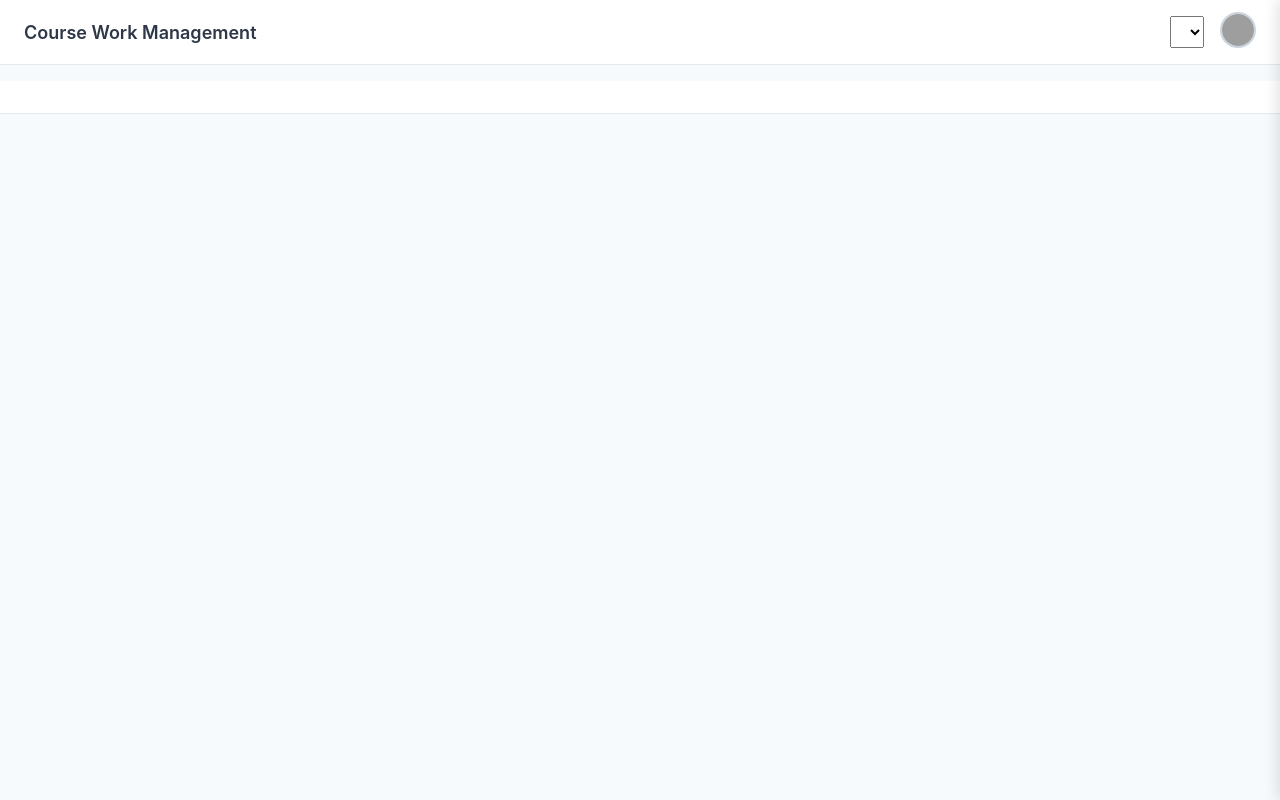
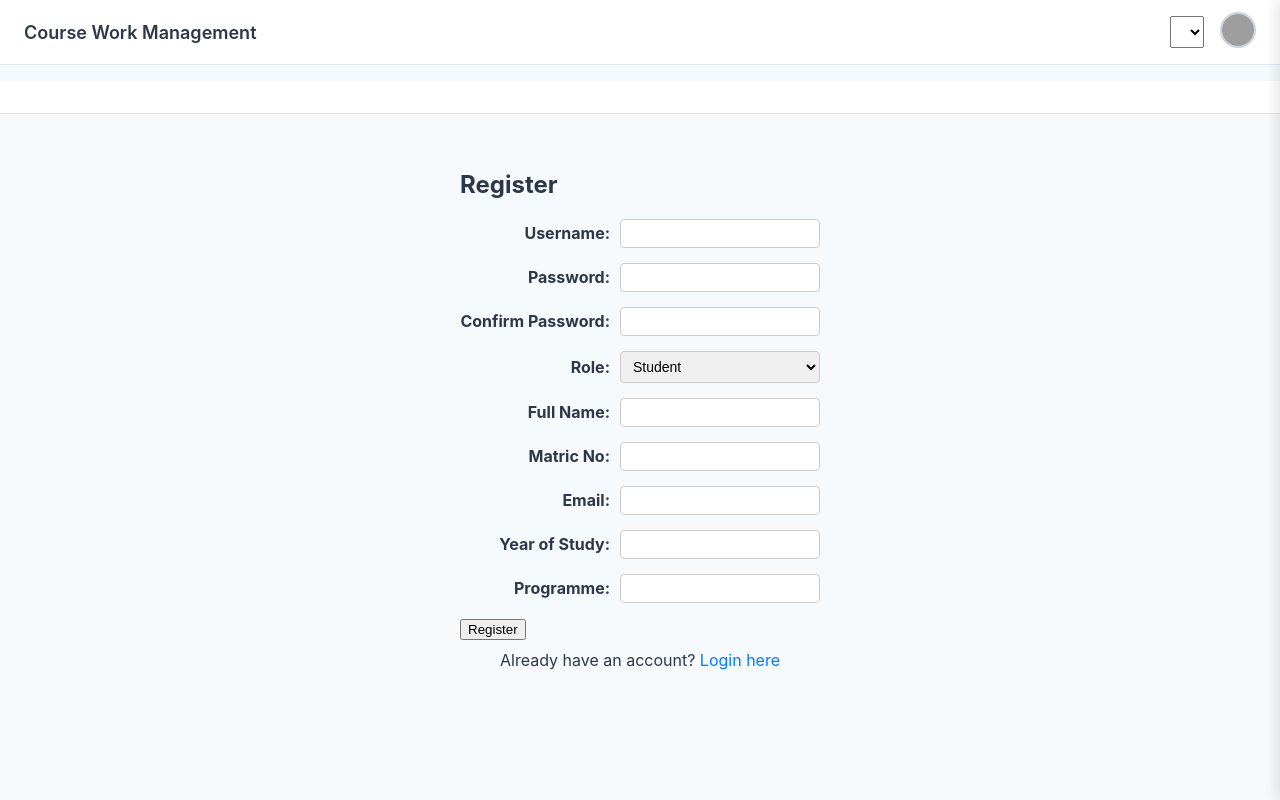
Before and after one commit to azizben345/course-mark-management-webapp, a Vue app in the folder frontend/: page /#/register in a window 1280 px wide. Built offline with nearby package versions, Linux system fonts and the light colour scheme; sample sign-in values are in the browser's storage; grey boxes are pictures that could not be loaded.

Commit message:
register frontend

```diff
--- a/frontend/package.json
+++ b/frontend/package.json
@@ -32,7 +32,8 @@
     "eslint:recommended"
   ],
   "parserOptions": {
-      "parser": "@babel/eslint-parser"
+    "parser": "@babel/eslint-parser",
+    "requireConfigFile": false
   },
   "rules": {}
 },
--- a/frontend/src/router/index.js
+++ b/frontend/src/router/index.js
@@ -4,6 +4,7 @@ import { createRouter, createWebHashHistory } from 'vue-router';
 // Universal Views
 import MyDashboard from '../views/MyDashboard.vue';
 import MyLogin from '../views/MyLogin.vue';
+import MyRegister from '../views/MyRegister.vue';
 // import DashboardLecturer from '../views/DashboardLecturer.vue';
 // import DashboardStudent from '../views/DashboardStudent.vue';
 // import DashboardAdvisor from '../views/DashboardAdvisor.vue';
@@ -42,6 +43,13 @@ import ManageUsers from '../views/Admin/ManageUsers.vue';
 
 const routes = [
   { path: '/', component: MyLogin },
+  { path: '/register', component: MyRegister },
+
+  {
+    path: '/login',
+    name: 'Login',
+    component: MyLogin,
+  },
 
   // Dashboards
   { path: '/dashboard', component: MyDashboard },
--- a/frontend/src/views/MyLogin.vue
+++ b/frontend/src/views/MyLogin.vue
@@ -2,7 +2,7 @@
   <div>
     <div class="login-container">
       <h2>Login</h2>
-      <form @submit.prevent="loginUser">
+      <form @submit.prevent="login"> <!-- ✅ fixed here -->
         <div>
           <label for="username">Username:</label>
           <input v-model="username" type="text" id="username" required />
@@ -13,12 +13,18 @@
           <input v-model="password" type="password" id="password" required />
         </div>
 
-        <button @click="login">Login</button>
+        <button type="submit">Login</button> <!-- ✅ cleaned this -->
 
+        <p class="register-link">
+          Don't have an account?
+          <router-link to="/register">Register here</router-link>
+        </p>
       </form>
     </div>
+
+    <!-- ✅ improved feedback display -->
     <p v-if="successMessage" class="success">{{ successMessage }}</p>
-    <p v-else-if="errorMessage" class="error">{{ errorMessage }}</p>
+    <p v-if="errorMessage" class="error">{{ errorMessage }}</p>
   </div>
 </template>
 
@@ -35,8 +41,8 @@ export default {
   },
   methods: {
     async login() {
+      console.log("Login method triggered");
       try {
-            // Send POST request to /login for authentication
         const res = await fetch('http://localhost:8000/login', {
           method: 'POST',
           headers: { 'Content-Type': 'application/json' },
@@ -47,42 +53,44 @@ export default {
         });
 
         const data = await res.json();
+        console.log('Login response:', data);
 
         if (res.ok && data.token) {
-                // Store JWT token in localStorage
+          // Clear messages
+          this.errorMessage = '';
+          this.successMessage = 'Login successful! Redirecting...';
+
+          // Store JWT token
           localStorage.setItem('jwt', data.token);
 
-                // Fetch the user's role
+          // Fetch user role
           const roleRes = await fetch('http://localhost:8000/me/role', {
-                    method: 'GET',
             headers: {
               'Authorization': `Bearer ${data.token}`
             }
           });
 
           const roleData = await roleRes.json();
-
           if (roleRes.ok && roleData.role) {
-                    // Store the role in localStorage
             localStorage.setItem('role', roleData.role);
           } else {
             console.error('Failed to fetch user role');
           }
 
-                // Redirect to dashboard
+          // Redirect
           this.$router.push('/dashboard');
         } else {
-                alert(data.error || 'Login failed');
+          this.errorMessage = data.error || 'Login failed.';
         }
+
       } catch (err) {
         console.error('Login error:', err);
-            alert('Login error. Please try again.');
+        this.errorMessage = 'Login error. Please try again.';
       }
     }
   }
 };
 </script>
-
 
 <style scoped>
 .login-container {
@@ -94,4 +102,19 @@ export default {
   color: red;
   margin-top: 10px;
 }
+.success {
+  color: green;
+  margin-top: 10px;
+}
+.register-link {
+  margin-top: 10px;
+  text-align: center;
+}
+.register-link a {
+  color: #007bff;
+  text-decoration: none;
+}
+.register-link a:hover {
+  text-decoration: underline;
+}
 </style>
--- /dev/null
+++ b/frontend/src/views/MyRegister.vue
@@ -0,0 +1,276 @@
+<template>
+  <div class="register-container">
+    <h2>Register</h2>
+    <form @submit.prevent="register">
+      <!-- Common Fields -->
+      <div class="form-row">
+        <label for="username">Username:</label>
+        <input v-model="form.username" type="text" id="username" required />
+      </div>
+
+      <div class="form-row">
+        <label for="password">Password:</label>
+        <input v-model="form.password" type="password" id="password" required />
+      </div>
+
+      <div class="form-row">
+        <label for="confirmPassword">Confirm Password:</label>
+        <input v-model="form.confirmPassword" type="password" id="confirmPassword" required />
+      </div>
+
+      <div class="form-row">
+        <label for="role">Role:</label>
+        <select v-model="form.role" id="role" required>
+          <option value="student">Student</option>
+          <option value="lecturer">Lecturer</option>
+          <option value="advisor">Advisor</option>
+        </select>
+      </div>
+
+        <!-- Conditional Fields: Student -->
+        <div v-if="form.role === 'student'">
+            <div class="form-row">
+                <label for="fullName">Full Name:</label>
+                <input v-model="form.fullName" type="text" id="fullName" required />
+            </div>
+
+            <div class="form-row">
+                <label for="matricNo">Matric No:</label>
+                <input v-model="form.matricNo" type="text" id="matricNo" required />
+            </div>
+
+            <div class="form-row">
+                <label for="email">Email:</label>
+                <input v-model="form.email" type="email" id="email" required />
+            </div>
+
+            <div class="form-row">
+                <label for="yearOfStudy">Year of Study:</label>
+                <input v-model="form.yearOfStudy" type="text" id="yearOfStudy" required />
+            </div>
+
+            <div class="form-row">
+                <label for="programme">Programme:</label>
+                <input v-model="form.programme" type="text" id="programme" required />
+            </div>
+        </div>
+
+
+      <!-- Conditional Fields: Lecturer -->
+      <div v-if="form.role === 'lecturer'">
+        <div class="form-row">
+            <label for="lecturerName">Full Name:</label>
+            <input v-model="form.lecturerName" type="text" id="lecturerName" required />
+        </div>
+
+        <div class="form-row">
+            <label for="lecturerStaffId">Staff ID:</label>
+            <input v-model="form.lecturerStaffId" type="text" id="lecturerStaffId" required />
+        </div>
+
+        <div class="form-row">
+            <label for="lecturerEmail">Email:</label>
+            <input v-model="form.lecturerEmail" type="email" id="lecturerEmail" required />
+        </div>
+
+        <div class="form-row">
+            <label for="lecturerDepartment">Department:</label>
+            <input v-model="form.lecturerDepartment" type="text" id="lecturerDepartment" required />
+        </div>
+      </div>
+
+      <!-- Conditional Fields: Advisor -->
+      <div v-if="form.role === 'advisor'">
+        <div class="form-row">
+            <label for="advisorName">Full Name:</label>
+            <input v-model="form.advisorName" type="text" id="advisorName" required />
+        </div>
+
+        <div class="form-row">
+            <label for="advisorStaffId">Staff ID:</label>
+            <input v-model="form.advisorStaffId" type="text" id="advisorStaffId" required />
+        </div>
+
+        <div class="form-row">
+            <label for="advisorEmail">Email:</label>
+            <input v-model="form.advisorEmail" type="email" id="advisorEmail" required />
+        </div>
+
+        <div class="form-row">
+            <label for="advisorDepartment">Department:</label>
+            <input v-model="form.advisorDepartment" type="text" id="advisorDepartment" required />
+        </div>
+
+        <div class="form-row">
+            <label for="adviseeQuota">Advisee Quota:</label>
+            <input v-model="form.adviseeQuota" type="number" id="adviseeQuota" required />
+        </div>
+      </div>
+
+      <button type="submit">Register</button>
+
+      <p class="success" v-if="successMessage">{{ successMessage }}</p>
+      <p class="error" v-if="errorMessage">{{ errorMessage }}</p>
+
+      <p class="login-link">
+        Already have an account?
+        <router-link to="/login">Login here</router-link>
+      </p>
+    </form>
+  </div>
+</template>
+
+<script>
+export default {
+  name: 'MyRegister',
+  data() {
+    return {
+      successMessage: '',
+      errorMessage: '',
+      form: {
+        username: '',
+        password: '',
+        confirmPassword: '',
+        role: 'student',
+        fullName: '',
+        matricNo: '',
+        email: '',
+        lecturerName: '',
+        lecturerEmail: '',
+        advisorName: '',
+        advisorEmail: ''
+      }
+    };
+  },
+  methods: {
+    async register() {
+      // Basic client-side validation
+      if (this.form.password !== this.form.confirmPassword) {
+        this.errorMessage = "Passwords do not match.";
+        return;
+      }
+
+      const body = {
+        username: this.form.username,
+        password: this.form.password,
+        role: this.form.role
+      };
+
+      // Add role-specific fields
+      if (this.form.role === 'student') {
+        body.full_name = this.form.fullName;
+        body.matric_no = this.form.matricNo;
+        body.email = this.form.email;
+      } else if (this.form.role === 'lecturer') {
+        body.full_name = this.form.lecturerName;
+        body.email = this.form.lecturerEmail;
+      } else if (this.form.role === 'advisor') {
+        body.full_name = this.form.advisorName;
+        body.email = this.form.advisorEmail;
+      }
+
+      try {
+        const res = await fetch('http://localhost:8000/api/register', {
+          method: 'POST',
+          headers: { 'Content-Type': 'application/json' },
+          body: JSON.stringify(body)
+        });
+
+        const data = await res.json();
+
+        if (res.ok) {
+          this.successMessage = 'Registration successful!';
+          this.errorMessage = '';
+          this.form = {
+            username: '',
+            password: '',
+            confirmPassword: '',
+            role: 'student',
+            fullName: '',
+            matricNo: '',
+            email: '',
+            lecturerName: '',
+            lecturerEmail: '',
+            advisorName: '',
+            advisorEmail: ''
+          };
+        } else {
+          this.errorMessage = data.error || 'Registration failed.';
+        }
+      } catch (err) {
+        console.error('Registration error:', err);
+        this.errorMessage = 'Network error. Please try again.';
+      }
+    }
+  }
+};
+</script>
+
+<style scoped>
+.register-container {
+  max-width: 400px;
+  margin: auto;
+  padding: 20px;
+}
+.error {
+  color: red;
+  margin-top: 10px;
+}
+.success {
+  color: green;
+  margin-top: 10px;
+}
+.login-link {
+  margin-top: 10px;
+  text-align: center;
+}
+.login-link a {
+  color: #007bff;
+  text-decoration: none;
+}
+.login-link a:hover {
+  text-decoration: underline;
+}
+form > div:not(:has(div)) {
+  display: flex;
+  align-items: center;
+  margin-bottom: 15px;
+}
+
+form label {
+  width: 150px; /* Fixed label width */
+  margin-right: 10px;
+  font-weight: bold;
+  text-align: right;
+}
+
+form input,
+form select {
+  flex: 1; /* Input takes up remaining space */
+  padding: 6px 8px;
+  border: 1px solid #ccc;
+  border-radius: 4px;
+}
+
+.form-row {
+  display: flex;
+  align-items: center;
+  margin-bottom: 15px;
+}
+
+.form-row label {
+  width: 150px;
+  margin-right: 10px;
+  font-weight: bold;
+  text-align: right;
+}
+
+.form-row input,
+.form-row select {
+  flex: 1;
+  padding: 6px 8px;
+  border: 1px solid #ccc;
+  border-radius: 4px;
+}
+
+</style>
```
Also changed, not shown: 1 other file (tests, documents, lock files or other folders). Lines whose indentation alone changed are shown as unchanged.
